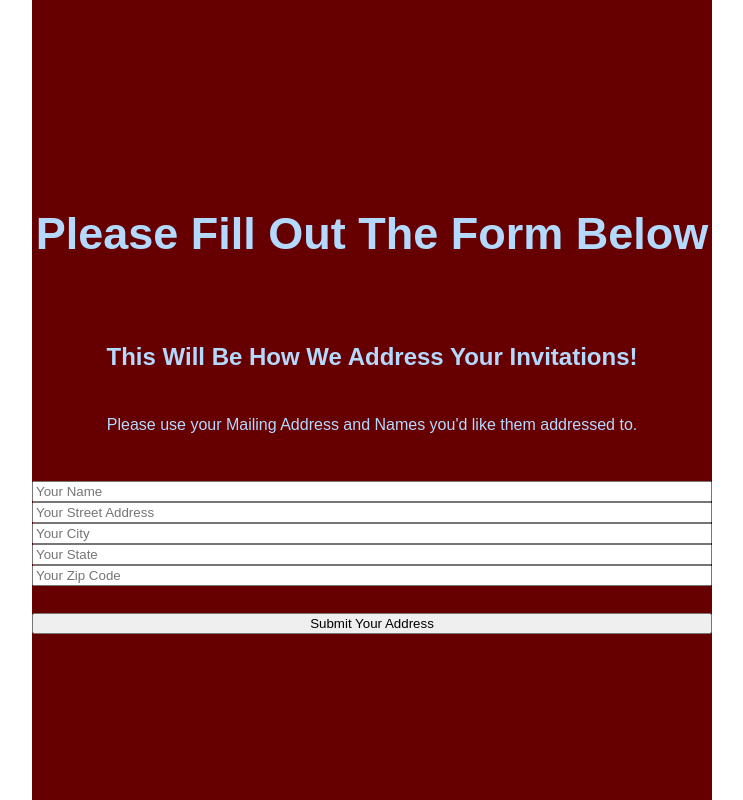
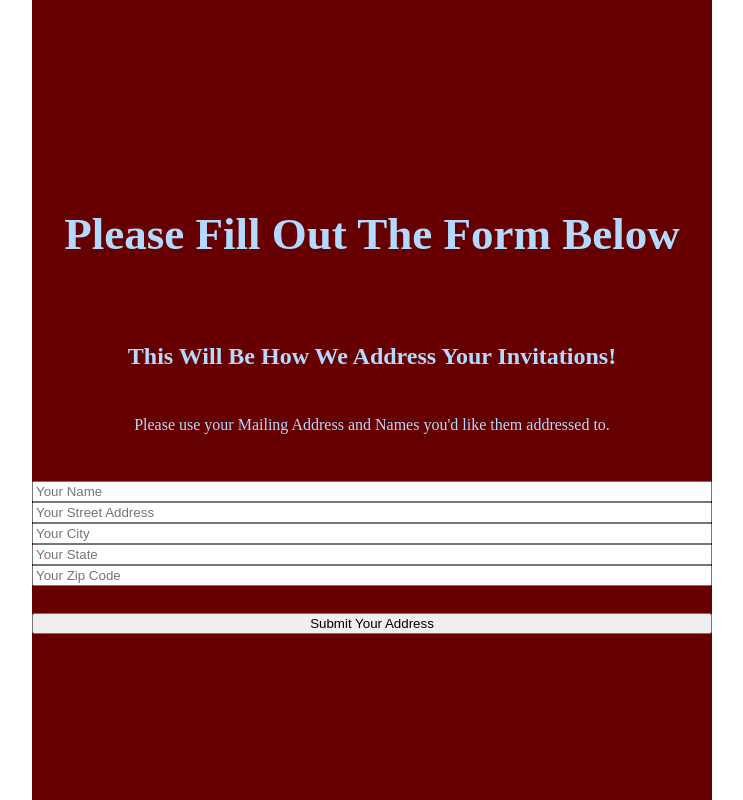
Before and after one commit to a-soren/wedding-form, a React (Create React App) app: page / in a window 1280 px wide. Shown: the whole page, without its empty margins (268-1011 px from the left). Built offline with nearby package versions, Linux system fonts and the light colour scheme.

Commit message:
updated font family

```diff
--- a/src/App.js
+++ b/src/App.js
@@ -5,7 +5,7 @@ import "./App.css";
 const Card = styled.main`
   background-color: #660000;
   color: #b3d9ff;
-  font-family: sans-serif;
+  font-family: "sans-seriff";
 `;
 
 function App() {
```
